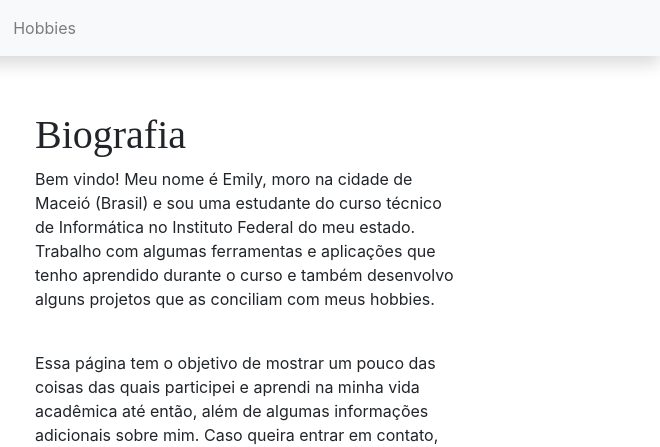
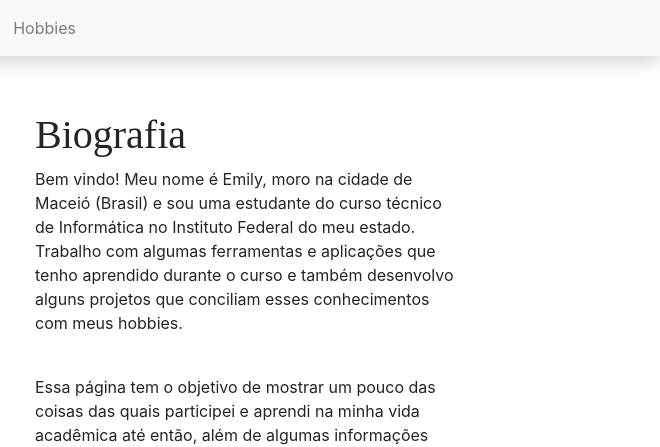
Before and after one commit to Emilybtoliveira/emilybtoliveira.github.io, a plain HTML site: page index.html in a window 1280 px wide. Shown: the top 447 px of the page, 620-1280 px from the left. Drawn offline with nearby package versions, Linux system fonts and the light colour scheme.

Commit message:
edita a descrição

```diff
--- a/index.html
+++ b/index.html
@@ -72,7 +72,7 @@
                         <p>Bem vindo! Meu nome é Emily, moro na cidade de Maceió (Brasil)
                             e sou uma estudante do curso técnico de Informática no Instituto Federal do meu estado.
                             Trabalho com algumas ferramentas e aplicações que tenho aprendido durante o curso e também
-                            desenvolvo alguns projetos que as conciliam com meus hobbies.</p>
+                            desenvolvo alguns projetos que conciliam esses conhecimentos com meus hobbies.</p>
                         <br><p>Essa página tem o objetivo de mostrar um pouco das coisas das quais participei e aprendi
                             na minha vida acadêmica até então, além de algumas informações adicionais sobre mim. Caso
                             queira entrar em contato, confere os meios que coloquei nos ícones :)
```
